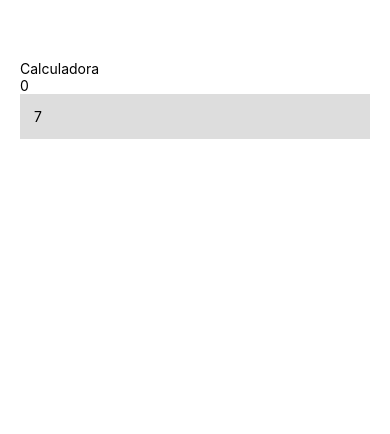
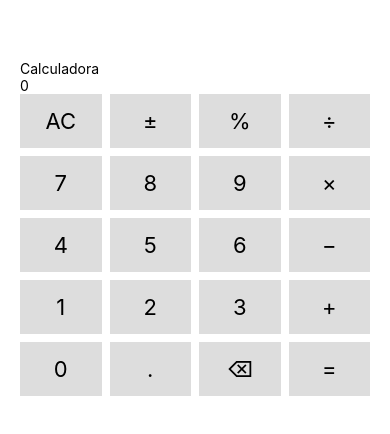
Before and after one commit to carlesconesa34/calculadora-react-native-carlesconesa, a React Native app in the folder app/: screen / in a window 390 px wide. Shown: the top 434 px of the page. Built offline with nearby package versions, Linux system fonts and the light colour scheme.

Commit message:
feat: implement a basic calculator interface

```diff
--- a/app/App.tsx
+++ b/app/App.tsx
@@ -1,5 +1,5 @@
 import { useState } from 'react';
-import { Pressable, Text, View } from 'react-native';
+import { Pressable, StyleSheet, Text, View } from 'react-native';
 
 const files = [
   ['AC', '±', '%', '÷'],
@@ -39,12 +39,23 @@ export default function App() {
     <View style={{ padding: 20, marginTop: 40 }}>
       <Text>Calculadora</Text>
       <Text>{pantalla}</Text>
-      <Pressable
-        onPress={() => premTecla('7')}
-        style={{ backgroundColor: '#dddddd', padding: 14 }}
-      >
-        <Text>7</Text>
-      </Pressable>
+      {files.map((fila, index) => (
+      <View key={index} style={styles.fila}>
+        {fila.map((tecla) => (
+          <Pressable
+            key={tecla}
+            onPress={() => premTecla(tecla)}
+            style={{ flex: 1, backgroundColor: '#dddddd', padding: 14 }}
+          >
+            <Text style={{ textAlign: 'center', fontSize: 22 }}>{tecla}</Text>
+          </Pressable>
+        ))}
+      </View>
+))}
     </View>
   );
 }
+
+const styles = StyleSheet.create({
+  fila: { flexDirection: 'row', gap: 8, marginBottom: 8 },
+});
```
